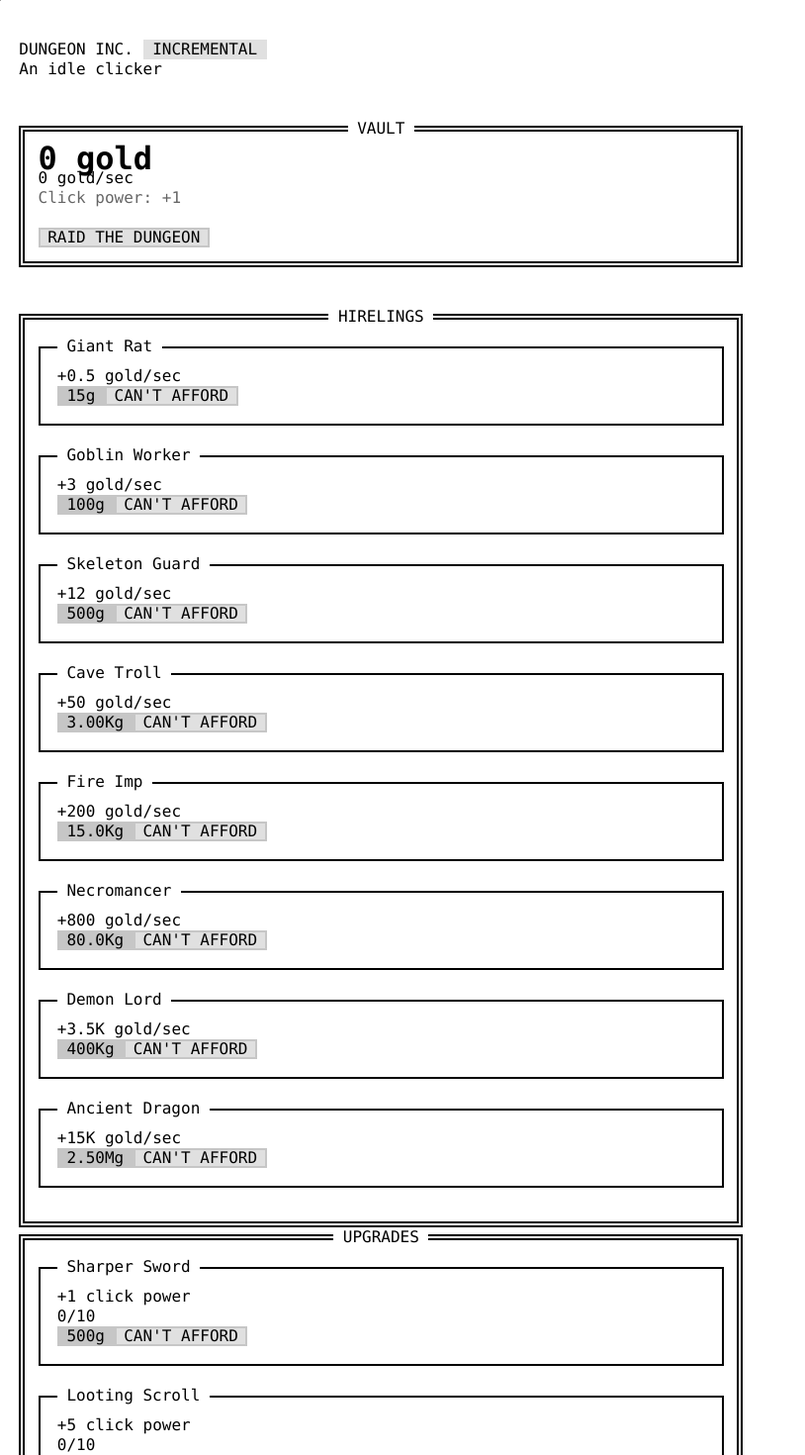
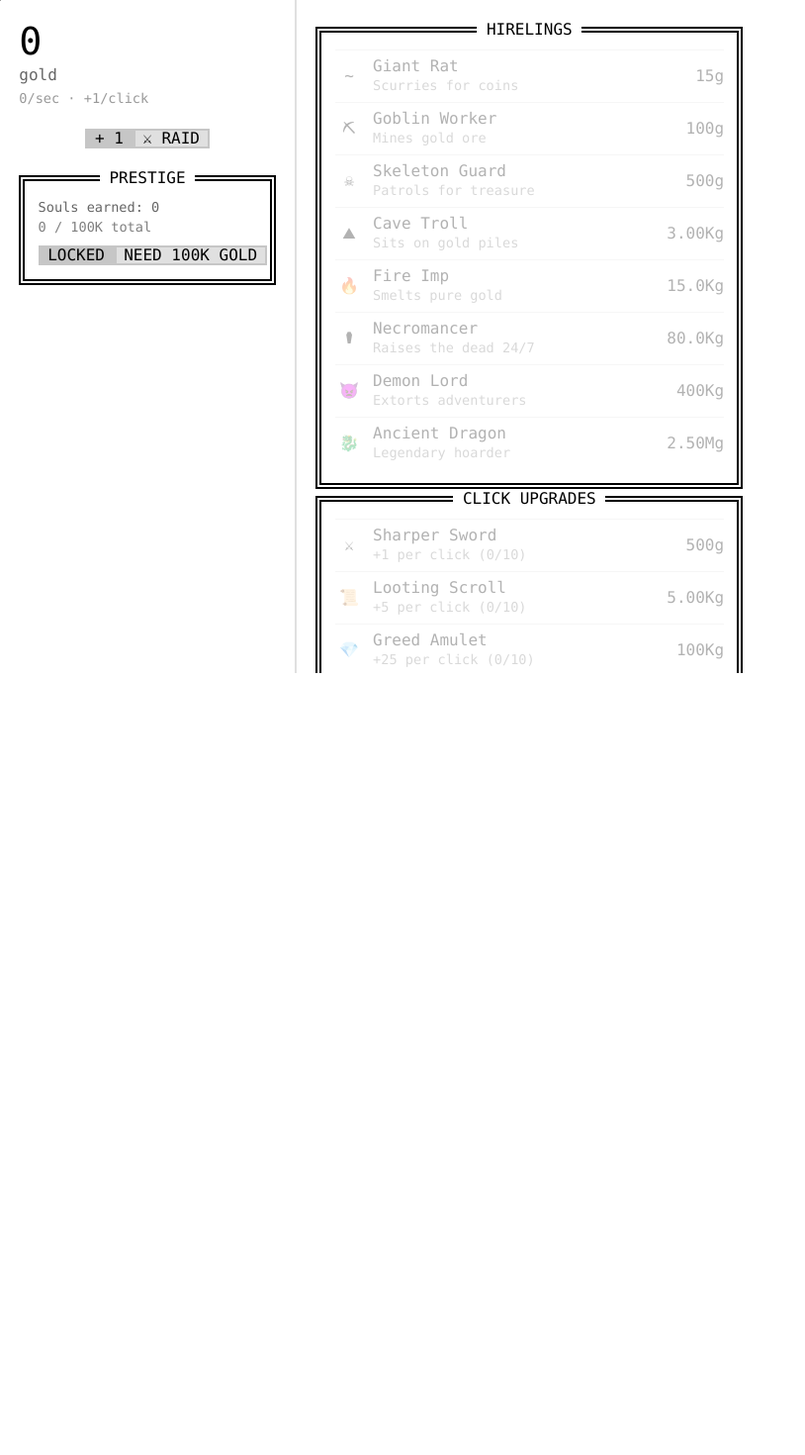
Before and after one commit to fearful-avoidant/unnamed-incremental-game, a Next.js app: page /unnamed-incremental-game/dungeon in a window 1280 px wide. Shown: the top 1470 px of the page at 99% size, without its empty margins (0-814 px from the left). After the commit the page ends 800 px from the top, so only its background shows below. Built offline with nearby package versions, Linux system fonts and the light colour scheme; a web font is replaced by a local one.

Commit message:
redesign: cookie clicker style layout with SRCL components

```diff
--- a/app/dungeon/page.tsx
+++ b/app/dungeon/page.tsx
@@ -10,25 +10,23 @@ import CardDouble from "@components/CardDouble";
 import ActionButton from "@components/ActionButton";
 import Badge from "@components/Badge";
 import BarProgress from "@components/BarProgress";
-import Grid from "@components/Grid";
-import Row from "@components/Row";
 import DefaultLayout from "@components/page/DefaultLayout";
 
 const HIRES = [
-  { id: "rat", name: "Giant Rat", desc: "+0.5 gold/sec", baseCost: 15, gps: 0.5, costMult: 1.15 },
-  { id: "goblin", name: "Goblin Worker", desc: "+3 gold/sec", baseCost: 100, gps: 3, costMult: 1.15 },
-  { id: "skeleton", name: "Skeleton Guard", desc: "+12 gold/sec", baseCost: 500, gps: 12, costMult: 1.15 },
-  { id: "troll", name: "Cave Troll", desc: "+50 gold/sec", baseCost: 3000, gps: 50, costMult: 1.15 },
-  { id: "imp", name: "Fire Imp", desc: "+200 gold/sec", baseCost: 15000, gps: 200, costMult: 1.15 },
-  { id: "necro", name: "Necromancer", desc: "+800 gold/sec", baseCost: 80000, gps: 800, costMult: 1.15 },
-  { id: "demon", name: "Demon Lord", desc: "+3.5K gold/sec", baseCost: 400000, gps: 3500, costMult: 1.15 },
-  { id: "dragon", name: "Ancient Dragon", desc: "+15K gold/sec", baseCost: 2500000, gps: 15000, costMult: 1.15 },
+  { id: "rat", name: "Giant Rat", desc: "Scurries for coins", baseCost: 15, gps: 0.5, costMult: 1.15, icon: "~" },
+  { id: "goblin", name: "Goblin Worker", desc: "Mines gold ore", baseCost: 100, gps: 3, costMult: 1.15, icon: "⛏" },
+  { id: "skeleton", name: "Skeleton Guard", desc: "Patrols for treasure", baseCost: 500, gps: 12, costMult: 1.15, icon: "☠" },
+  { id: "troll", name: "Cave Troll", desc: "Sits on gold piles", baseCost: 3000, gps: 50, costMult: 1.15, icon: "⛰" },
+  { id: "imp", name: "Fire Imp", desc: "Smelts pure gold", baseCost: 15000, gps: 200, costMult: 1.15, icon: "🔥" },
+  { id: "necro", name: "Necromancer", desc: "Raises the dead 24/7", baseCost: 80000, gps: 800, costMult: 1.15, icon: "⚰" },
+  { id: "demon", name: "Demon Lord", desc: "Extorts adventurers", baseCost: 400000, gps: 3500, costMult: 1.15, icon: "👿" },
+  { id: "dragon", name: "Ancient Dragon", desc: "Legendary hoarder", baseCost: 2500000, gps: 15000, costMult: 1.15, icon: "🐉" },
 ];
 
-const UPGRADES = [
-  { id: "sword", name: "Sharper Sword", desc: "+1 click power", baseCost: 500, clickPow: 1, costMult: 3, max: 10 },
-  { id: "scroll", name: "Looting Scroll", desc: "+5 click power", baseCost: 5000, clickPow: 5, costMult: 3, max: 10 },
-  { id: "amulet", name: "Greed Amulet", desc: "+25 click power", baseCost: 100000, clickPow: 25, costMult: 3, max: 10 },
+const CLICK_UPGRADES = [
+  { id: "sword", name: "Sharper Sword", desc: "+1 per click", baseCost: 500, clickPow: 1, costMult: 3, max: 10, icon: "⚔" },
+  { id: "scroll", name: "Looting Scroll", desc: "+5 per click", baseCost: 5000, clickPow: 5, costMult: 3, max: 10, icon: "📜" },
+  { id: "amulet", name: "Greed Amulet", desc: "+25 per click", baseCost: 100000, clickPow: 25, costMult: 3, max: 10, icon: "💎" },
 ];
 
 function fmt(n: number): string {
@@ -39,17 +37,82 @@ function fmt(n: number): string {
   return v.toFixed(v < 10 ? 2 : v < 100 ? 1 : 0) + s[t];
 }
 
+const layout: React.CSSProperties = {
+  display: "flex",
+  gap: 0,
+  minHeight: "80vh",
+};
+
+const leftCol: React.CSSProperties = {
+  flex: "0 0 300px",
+  borderRight: "2px solid var(--theme-border)",
+  padding: "calc(var(--font-size) * var(--theme-line-height-base)) 2ch",
+};
+
+const rightCol: React.CSSProperties = {
+  flex: 1,
+  minWidth: 0,
+  padding: "calc(var(--font-size) * var(--theme-line-height-base)) 2ch",
+  maxHeight: "85vh",
+  overflowY: "auto",
+};
+
+const goldBig: React.CSSProperties = {
+  fontSize: "2.4em",
+  fontWeight: 400,
+  lineHeight: 1.2,
+  letterSpacing: "-1px",
+};
+
+const clickArea: React.CSSProperties = {
+  display: "flex",
+  justifyContent: "center",
+  margin: "calc(var(--font-size) * var(--theme-line-height-base)) 0",
+};
+
+const shopItem: React.CSSProperties = {
+  display: "flex",
+  alignItems: "center",
+  padding: "6px 0",
+  cursor: "pointer",
+  gap: "1ch",
+  borderTop: "1px solid var(--theme-border)",
+};
+
+const shopItemDisabled: React.CSSProperties = {
+  ...shopItem,
+  opacity: 0.3,
+  cursor: "default",
+};
+
+const iconStyle: React.CSSProperties = {
+  width: "3ch",
+  textAlign: "center",
+  flexShrink: 0,
+};
+
+const mobileBreakpoint = 700;
+
 export default function DungeonPage() {
   const [gold, setGold] = React.useState(0);
   const [totalGold, setTotalGold] = React.useState(0);
   const [clickPower, setClickPower] = React.useState(1);
   const [souls, setSouls] = React.useState(0);
   const [buildings, setBuildings] = React.useState<Record<string, number>>({});
-  const [log, setLog] = React.useState<string[]>(["Welcome to Dungeon Inc!"]);
+  const [flash, setFlash] = React.useState(false);
+  const [isMobile, setIsMobile] = React.useState(false);
   const lastTick = React.useRef(Date.now());
 
+  React.useEffect(() => {
+    const check = () => setIsMobile(window.innerWidth < mobileBreakpoint);
+    check();
+    window.addEventListener("resize", check);
+    return () => window.removeEventListener("resize", check);
+  }, []);
+
   const soulBonus = 1 + souls * 0.1;
-  const getCost = (u: { baseCost: number; costMult: number; id: string }) => Math.floor(u.baseCost * Math.pow(u.costMult, buildings[u.id] || 0));
+  const getCost = (u: { baseCost: number; costMult: number; id: string }) =>
+    Math.floor(u.baseCost * Math.pow(u.costMult, buildings[u.id] || 0));
 
   const gps = React.useMemo(() => {
     let g = 0;
@@ -59,25 +122,25 @@ export default function DungeonPage() {
 
   const clickVal = React.useMemo(() => {
     let p = clickPower;
-    UPGRADES.forEach((u) => { p += u.clickPow * (buildings[u.id] || 0); });
+    CLICK_UPGRADES.forEach((u) => { p += u.clickPow * (buildings[u.id] || 0); });
     return p * soulBonus;
   }, [clickPower, buildings, soulBonus]);
 
   const prestigeSouls = totalGold < 100000 ? 0 : Math.floor(Math.sqrt(totalGold / 100000));
-  const addLog = (msg: string) => setLog((l) => [msg, ...l].slice(0, 20));
 
-  const buy = (list: typeof HIRES | typeof UPGRADES, u: any) => {
+  const buy = (u: any) => {
     const cost = getCost(u);
     if (gold < cost || (u.max && (buildings[u.id] || 0) >= u.max)) return;
     setGold((g) => g - cost);
     setBuildings((b) => ({ ...b, [u.id]: (b[u.id] || 0) + 1 }));
-    addLog("Bought " + u.name + " (x" + ((buildings[u.id] || 0) + 1) + ")");
   };
 
   const doClick = () => {
     const val = clickVal;
     setGold((g) => g + val);
     setTotalGold((t) => t + val);
+    setFlash(true);
+    setTimeout(() => setFlash(false), 80);
   };
 
   const doPrestige = () => {
@@ -87,7 +150,6 @@ export default function DungeonPage() {
     setTotalGold(0);
     setClickPower(1);
     setBuildings({});
-    addLog("Retired! +" + prestigeSouls + " Souls (total: " + (souls + prestigeSouls) + ")");
   };
 
   React.useEffect(() => {
@@ -122,99 +184,83 @@ export default function DungeonPage() {
     return () => { clearInterval(id); window.removeEventListener("beforeunload", save); };
   }, [gold, totalGold, clickPower, souls, buildings]);
 
+  const renderShopItem = (u: any) => {
+    const cost = getCost(u);
+    const owned = buildings[u.id] || 0;
+    const canBuy = gold >= cost && (!u.max || owned < u.max);
+
+    return (
+      <div
+        key={u.id}
+        style={canBuy ? shopItem : shopItemDisabled}
+        onClick={() => canBuy && buy(u)}
+      >
+        <span style={iconStyle}>{(u as any).icon || "▪"}</span>
+        <div style={{ flex: 1, minWidth: 0 }}>
+          <div>{u.name}</div>
+          <div style={{ color: "var(--theme-text)", opacity: 0.5, fontSize: "0.85em" }}>
+            {u.desc}
+            {u.max ? ` (${owned}/${u.max})` : ""}
+          </div>
+        </div>
+        <div style={{ textAlign: "right", flexShrink: 0 }}>
+          <div>{fmt(cost)}g</div>
+          {owned > 0 && (
+            <div style={{ opacity: 0.5, fontSize: "0.85em" }}>x{owned}</div>
+          )}
+        </div>
+      </div>
+    );
+  };
+
   return (
     <DefaultLayout previewPixelSRC="https://intdev-global.s3.us-west-2.amazonaws.com/template-app-icon.png">
-      <br />
-      <Grid>
-        <Row>
-          DUNGEON INC. <Badge>INCREMENTAL</Badge>
-        </Row>
-        <Row>An idle clicker</Row>
-      </Grid>
+      <div style={isMobile ? { display: "block" } : layout}>
+        {/* LEFT: Click area + prestige */}
+        <div style={isMobile ? { borderBottom: "2px solid var(--theme-border)", paddingBottom: "1em" } : leftCol}>
+          <div style={goldBig}>{fmt(gold)}</div>
+          <div style={{ opacity: 0.6 }}>gold</div>
+          <div style={{ opacity: 0.4, fontSize: "0.85em", marginTop: 4 }}>
+            {fmt(gps)}/sec &middot; +{fmt(clickVal)}/click
+          </div>
 
-      <Grid>
-        <CardDouble title="VAULT">
-          <div style={{ fontSize: "2em", fontWeight: "bold" }}>{fmt(gold)} gold</div>
-          <div>{fmt(gps)} gold/sec</div>
-          <div style={{ opacity: 0.6 }}>Click power: +{fmt(clickVal)}</div>
-          <br />
-          <ActionButton onClick={doClick}>RAID THE DUNGEON</ActionButton>
-        </CardDouble>
-      </Grid>
+          <div style={clickArea}>
+            <ActionButton onClick={doClick} hotkey={"+ " + fmt(clickVal)}>
+              {flash ? "⚔" : "⚔"} RAID
+            </ActionButton>
+          </div>
 
-      <Grid>
-        <CardDouble title="HIRELINGS">
-          {HIRES.map((u) => {
-            const cost = getCost(u);
-            const owned = buildings[u.id] || 0;
-            const canBuy = gold >= cost;
-            return (
-              <div key={u.id}>
-                <Card mode="left" title={u.name}>
-                  {u.desc}
-                  <br />
-                  <ActionButton onClick={() => buy(HIRES, u)} hotkey={fmt(cost) + "g"}>
-                    {!canBuy ? "CAN'T AFFORD" : "BUY x" + owned}
-                  </ActionButton>
-                </Card>
-                <br />
-              </div>
-            );
-          })}
-        </CardDouble>
+          {souls > 0 && (
+            <div style={{ opacity: 0.5, fontSize: "0.85em", textAlign: "center", marginBottom: "1em" }}>
+              <Badge>{souls}</Badge> souls (+{((soulBonus - 1) * 100).toFixed(0)}%)
+            </div>
+          )}
 
-        <CardDouble title="UPGRADES">
-          {UPGRADES.map((u) => {
-            const cost = getCost(u);
-            const owned = buildings[u.id] || 0;
-            const canBuy = gold >= cost && owned < (u.max || Infinity);
-            const pct = u.max ? (owned / u.max) * 100 : 0;
-            return (
-              <div key={u.id}>
-                <Card mode="left" title={u.name}>
-                  {u.desc}
-                  <br />
-                  {u.max && (
-                    <>
-                      <BarProgress progress={pct} />
-                      {owned}/{u.max}
-                      <br />
-                    </>
-                  )}
-                  <ActionButton onClick={() => buy(UPGRADES, u)} hotkey={fmt(cost) + "g"}>
-                    {!canBuy ? "CAN'T AFFORD" : "BUY x" + owned}
-                  </ActionButton>
-                </Card>
-                <br />
-              </div>
-            );
-          })}
+          <CardDouble title="PRESTIGE">
+            <div style={{ fontSize: "0.85em", opacity: 0.6 }}>
+              Souls earned: <span style={{ color: "var(--theme-text)" }}>{prestigeSouls}</span>
+            </div>
+            <BarProgress progress={Math.min(100, (totalGold / 100000) * 100)} />
+            <div style={{ fontSize: "0.85em", opacity: 0.5, marginBottom: 8 }}>
+              {fmt(totalGold)} / 100K total
+            </div>
+            <ActionButton onClick={doPrestige} hotkey={prestigeSouls >= 1 ? "RESET" : "LOCKED"}>
+              {prestigeSouls < 1 ? "NEED 100K GOLD" : "RETIRE (+" + prestigeSouls + ")"}
+            </ActionButton>
+          </CardDouble>
+        </div>
 
-          <Card mode="left" title="PRESTIGE">
-            Souls: <Badge>{souls}</Badge> (+{((soulBonus - 1) * 100).toFixed(0)}%)
-            <br />
-            On retirement: <Badge>{prestigeSouls}</Badge>
-            <br />
-            <BarProgress progress={Math.min(100, (totalGold / 100000) * 100)} />
-            {fmt(totalGold)} / 100K
-            <br />
-            <ActionButton onClick={doPrestige} hotkey={prestigeSouls >= 1 ? "+" + prestigeSouls : "LOCKED"}>
-              {prestigeSouls < 1 ? "NEED 100K" : "RETIRE (+" + prestigeSouls + " SOULS)"}
-            </ActionButton>
-          </Card>
-        </CardDouble>
-      </Grid>
+        {/* RIGHT: Shop */}
+        <div style={rightCol}>
+          <CardDouble title="HIRELINGS">
+            {HIRES.map((u) => renderShopItem(u))}
+          </CardDouble>
 
-      <Grid>
-        <Card title="LOG">
-          {log.map((l, i) => (
-            <div key={i} style={{ opacity: Math.max(0.3, 1 - i * 0.1), padding: "2px 0" }}>
-              {l}
-            </div>
-          ))}
-        </Card>
-      </Grid>
-      <br />
+          <CardDouble title="CLICK UPGRADES">
+            {CLICK_UPGRADES.map((u) => renderShopItem(u))}
+          </CardDouble>
+        </div>
+      </div>
     </DefaultLayout>
   );
 }
```
